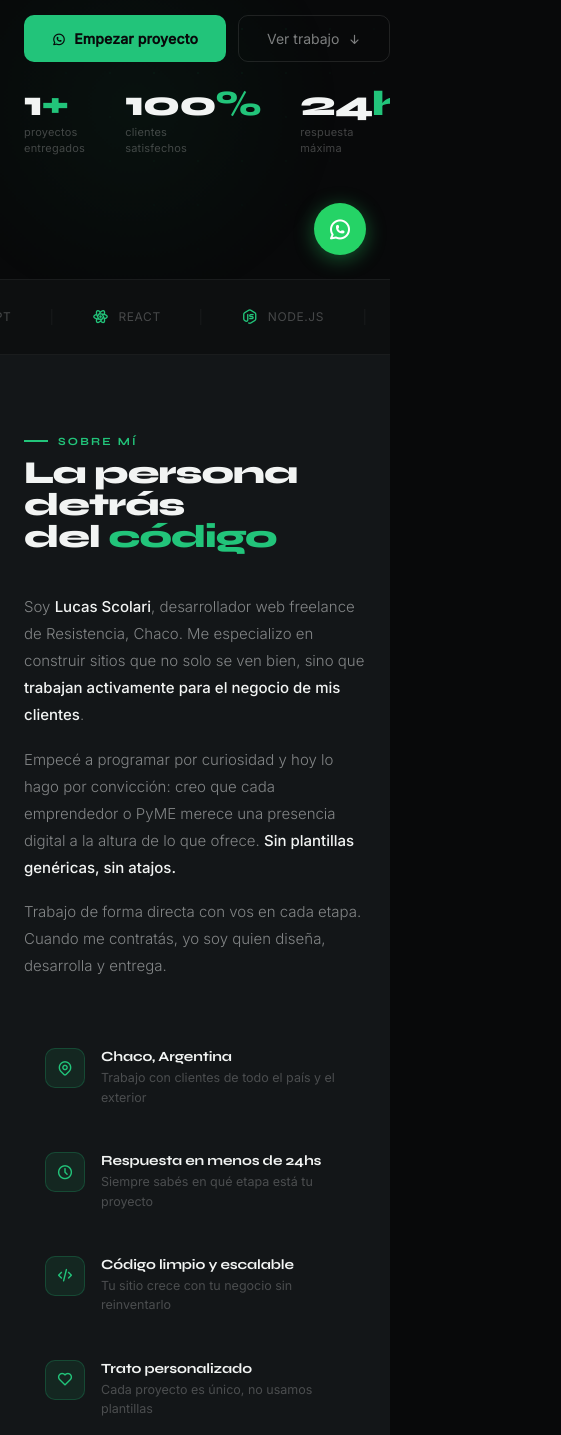
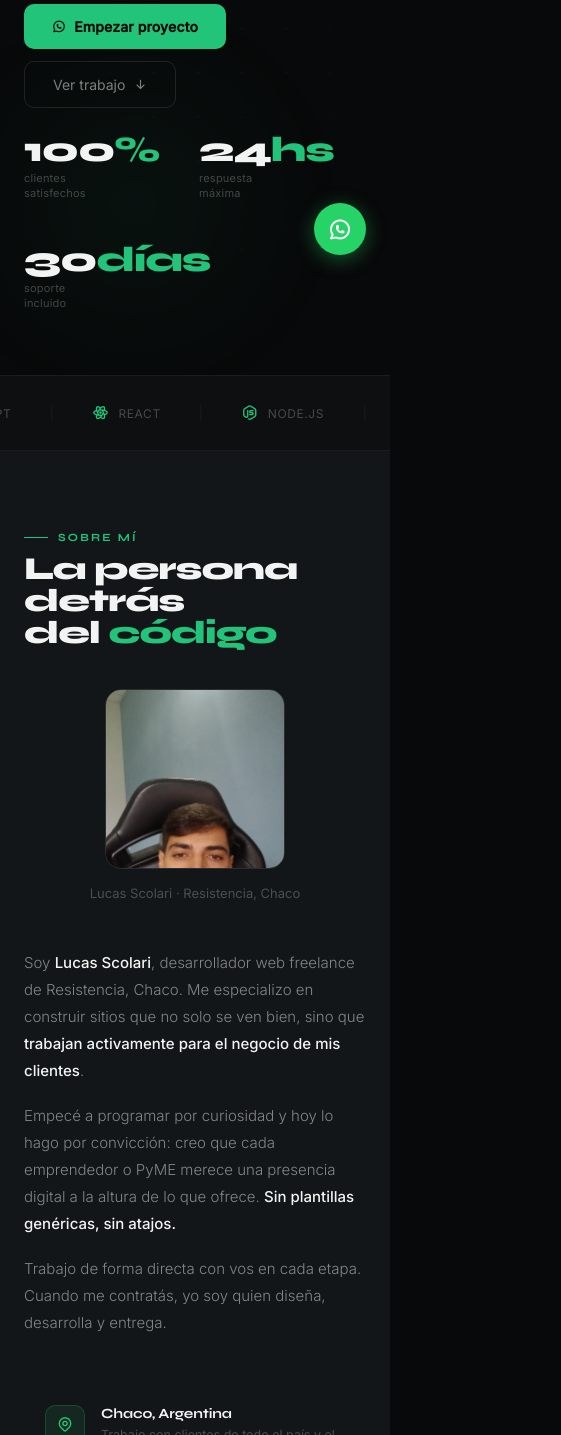
Before and after one commit to lucascolari/portfolio, a plain HTML site: page index.html in a window 390 px wide. Shown: the part 565-2000 px from the top of the page, 561 px wide, since content can reach past the window. Drawn offline with Linux system fonts and the light colour scheme.

Commit message:
Update index.html

```diff
--- a/index.html
+++ b/index.html
@@ -46,8 +46,16 @@
 </script>
 <noscript><img height="1" width="1" style="display:none" src="https://www.facebook.com/tr?id=1002935622131888&ev=PageView&noscript=1"/></noscript>
 
-<!-- ═══ CONTENTSQUARE ═══ -->
-<script src="https://t.contentsquare.net/uxa/ce1a7e3831c1f.js"></script>
+<!-- ═══ HOTJAR ═══
+INSTRUCCIONES: Creá cuenta en hotjar.com → Sites → Add new site → copiá tu Site ID
+Reemplazá TU_HOTJAR_ID con el número (ej: 3456789)
+<script>
+(function(h,o,t,j,a,r){h.hj=h.hj||function(){(h.hj.q=h.hj.q||[]).push(arguments)};
+h._hjSettings={hjid:TU_HOTJAR_ID,hjsv:6};a=o.getElementsByTagName('head')[0];
+r=o.createElement('script');r.async=1;r.src=t+h._hjSettings.hjid+j+h._hjSettings.hjsv;
+a.appendChild(r)})(window,document,'https://static.hotjar.com/c/hotjar-','.js?sv=');
+</script>
+═══ FIN HOTJAR ═══ -->
 
 <!-- Crisp Chat removido por preferencia del usuario -->
 <script type="application/ld+json">
@@ -103,7 +111,7 @@
   --font-display:'Syne',sans-serif;
   --font-body:'Inter',sans-serif;
 }
-html{scroll-behavior:smooth}
+html{scroll-behavior:smooth;overflow-x:hidden}
 body{font-family:var(--font-body);background:var(--bg);color:var(--text);-webkit-font-smoothing:antialiased;overflow-x:hidden;cursor:none}
 
 /* CURSOR */
@@ -495,12 +503,20 @@
   .form-row{grid-template-columns:1fr}
   .counter-strip{padding:2.5rem 1.5rem}
   .about-section::before{display:none}
+  .about-wrap{grid-template-columns:1fr!important}.about-wrap img{width:180px!important;height:180px!important}
   .contact-section::before{display:none}
   footer{padding:2rem 1.5rem}
   .guarantee-wrap{grid-template-columns:1fr}
   .postventa-grid{grid-template-columns:1fr}
   .postventa-header{flex-direction:column;align-items:flex-start}
   .proj-links{flex-direction:column;align-items:flex-start}
+  .plan-card{min-width:0}
+  .sc{min-width:0}
+  .testi-card{min-width:0}
+  .about-hl{min-width:0}
+  .proj-preview{max-width:100%;overflow:hidden}
+  .hero-stats{flex-wrap:wrap}
+  .faq-item{min-width:0}
 }
 
 /* REVEAL */
@@ -572,9 +588,9 @@
               <a href="#portfolio" class="btn-outline">Ver trabajo <i class="ti ti-arrow-down"></i></a>
             </div>
             <div class="hero-stats">
-              <div class="hs-item"><div class="n">1<em>+</em></div><div class="l">proyectos<br>entregados</div></div>
               <div class="hs-item"><div class="n">100<em>%</em></div><div class="l">clientes<br>satisfechos</div></div>
               <div class="hs-item"><div class="n">24<em>hs</em></div><div class="l">respuesta<br>máxima</div></div>
+              <div class="hs-item"><div class="n">30<em>días</em></div><div class="l">soporte<br>incluido</div></div>
             </div>
           </div>
         </div>
@@ -638,7 +654,11 @@
   <div class="inner">
     <div class="sec-num">Sobre mí</div>
     <h2 class="sec-title">La persona detrás<br>del <em>código</em></h2>
-    <div class="about-wrap">
+    <div class="about-wrap" style="display:grid;grid-template-columns:280px 1fr;gap:3rem;align-items:start">
+      <div class="reveal" style="text-align:center">
+        <img src="foto-perfil.jpeg" alt="Lucas Scolari" style="width:240px;height:240px;object-fit:cover;object-position:top;border-radius:16px;border:1px solid var(--border2);display:block;margin:0 auto"/>
+        <div style="margin-top:1rem;font-size:13px;color:var(--text3)">Lucas Scolari · Resistencia, Chaco</div>
+      </div>
       <div class="about-text reveal">
         <p>Soy <strong>Lucas Scolari</strong>, desarrollador web freelance de Resistencia, Chaco. Me especializo en construir sitios que no solo se ven bien, sino que <strong>trabajan activamente para el negocio de mis clientes</strong>.</p>
         <p>Empecé a programar por curiosidad y hoy lo hago por convicción: creo que cada emprendedor o PyME merece una presencia digital a la altura de lo que ofrece. <strong>Sin plantillas genéricas, sin atajos.</strong></p>
@@ -786,8 +806,6 @@
     <h2 class="sec-title">Lo que dicen quienes<br><em>trabajaron conmigo</em></h2>
     <div class="testi-grid">
       <div class="testi-card reveal"><div class="testi-quote">"</div><div class="testi-stars">★★★★★</div><p class="testi-text">"Lucas entendió exactamente lo que necesitábamos. El sitio quedó increíble y lo entregó antes de la fecha pactada. Muy profesional."</p><div class="testi-author"><div class="testi-av">MA</div><div><div class="testi-name">Mateo A.</div><div class="testi-role">Fundador, Neaboats</div></div></div></div>
-      <div class="testi-card reveal"><div class="testi-quote">"</div><div class="testi-stars">★★★★★</div><p class="testi-text">"Desde que tenemos la web nueva, los clientes llegan convencidos. El diseño genera mucha confianza. Excelente trabajo."</p><div class="testi-author"><div class="testi-av">CG</div><div><div class="testi-name">Cliente satisfecho</div><div class="testi-role">PyME local</div></div></div></div>
-      <div class="testi-card reveal"><div class="testi-quote">"</div><div class="testi-stars">★★★★★</div><p class="testi-text">"Súper atento y claro en todo momento. Nunca tuvimos dudas sobre el avance del proyecto. Lo recomiendo sin dudar."</p><div class="testi-author"><div class="testi-av">RV</div><div><div class="testi-name">Cliente satisfecho</div><div class="testi-role">Emprendedor</div></div></div></div>
     </div>
   </div>
 </section>
```
